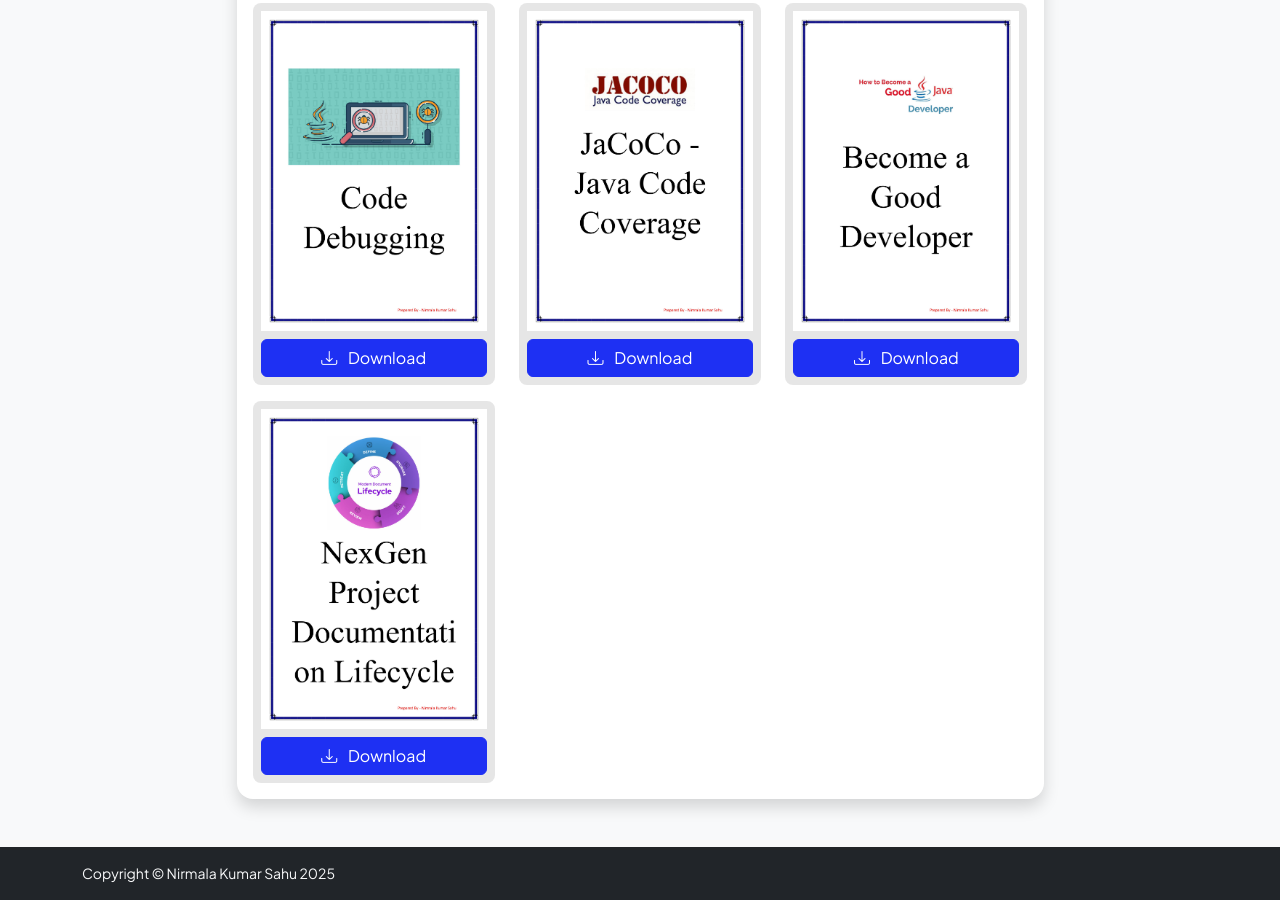
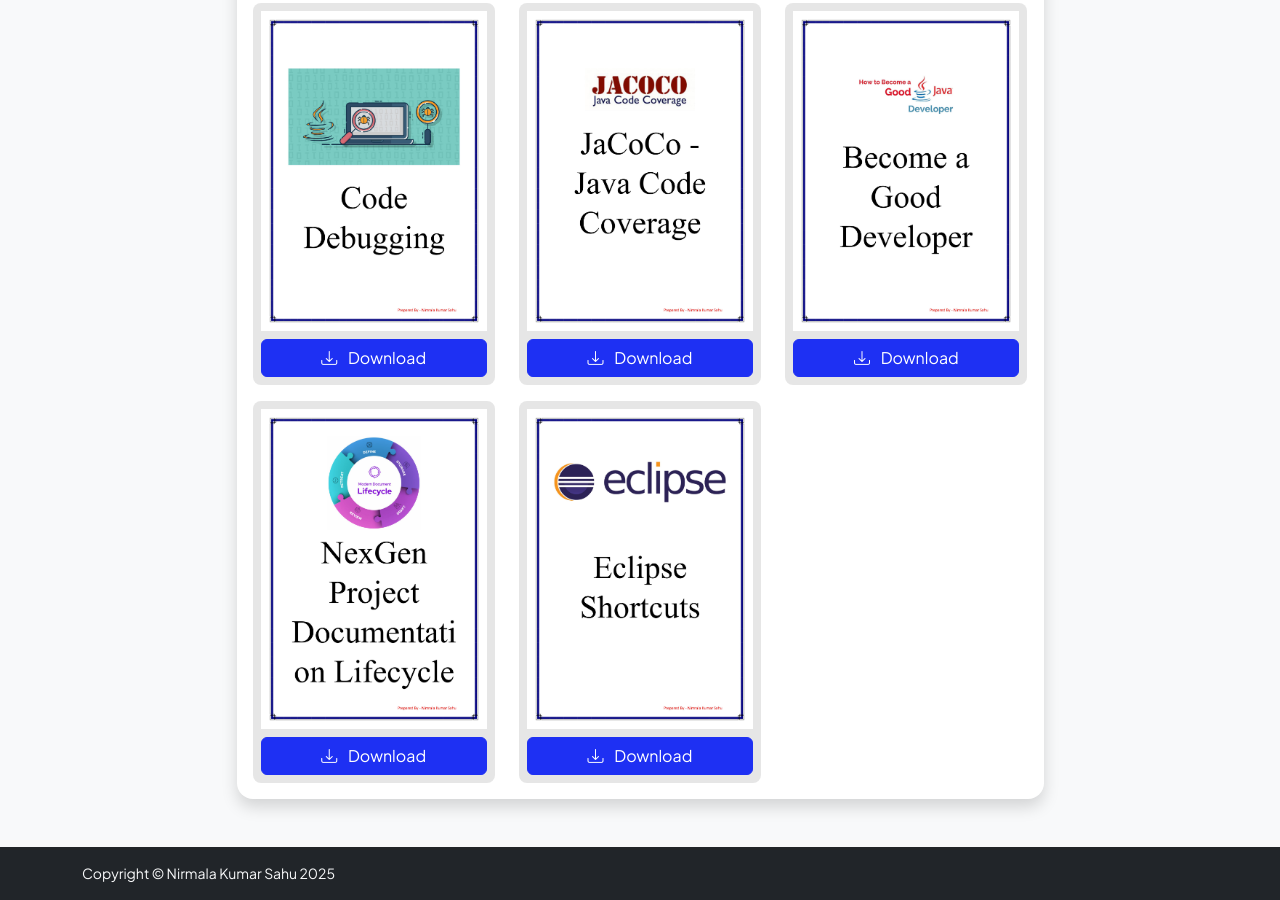
Before and after one commit to nirmalakumarsahu/nirmalakumarsahu, a plain HTML site: page notes.html in a window 1280 px wide. Shown: the part 5277-6177 px from the top of the page. Drawn offline with nearby package versions, Linux system fonts and the light colour scheme.

Commit message:
Eclipse Shortcuts added

```diff
--- a/notes.html
+++ b/notes.html
@@ -653,21 +653,20 @@
                                                 </a>
                                             </div>
                                         </div>
-                                        <!-- <div class="col mb-3 mb-md-0 h-100">
+                                        <div class="col mb-3 mb-md-0 h-100">
                                             <div
                                                 class="d-flex align-items-center rounded-3 p-2 fw-semibold cust_skills_div flex-wrap gap-2">
-                                                <img class="h-100 w-100"
-                                                    src="images/notes/tools/JaCoCo - Java Code Coverage.jpg"
+                                                <img class="h-100 w-100" src="images/notes/tools/Eclipse Shortcuts.jpg"
                                                     alt="maria-db">
                                                 <a class="btn btn-primary w-100"
-                                                    href="/files/notes/tools/JaCoCo - Java Code Coverage.pdf"
-                                                    download="JaCoCo - Java Code Coverage.pdf" target="_blank">
+                                                    href="/files/notes/tools/Eclipse Shortcuts.pdf"
+                                                    download="Eclipse Shortcuts.pdf" target="_blank">
                                                     <div class="d-inline-block bi bi-download me-2"></div>
                                                     Download
                                                 </a>
                                             </div>
                                         </div>
-                                        <div class="col h-100">
+                                        <!--<div class="col h-100">
                                             <div
                                                 class="d-flex align-items-center rounded-3 p-2 fw-semibold cust_skills_div flex-wrap gap-2">
                                                 <img class="h-100 w-100"
```
Also changed, not shown: images/notes/tools/Eclipse Shortcuts.jpg (added), 1 other file.
